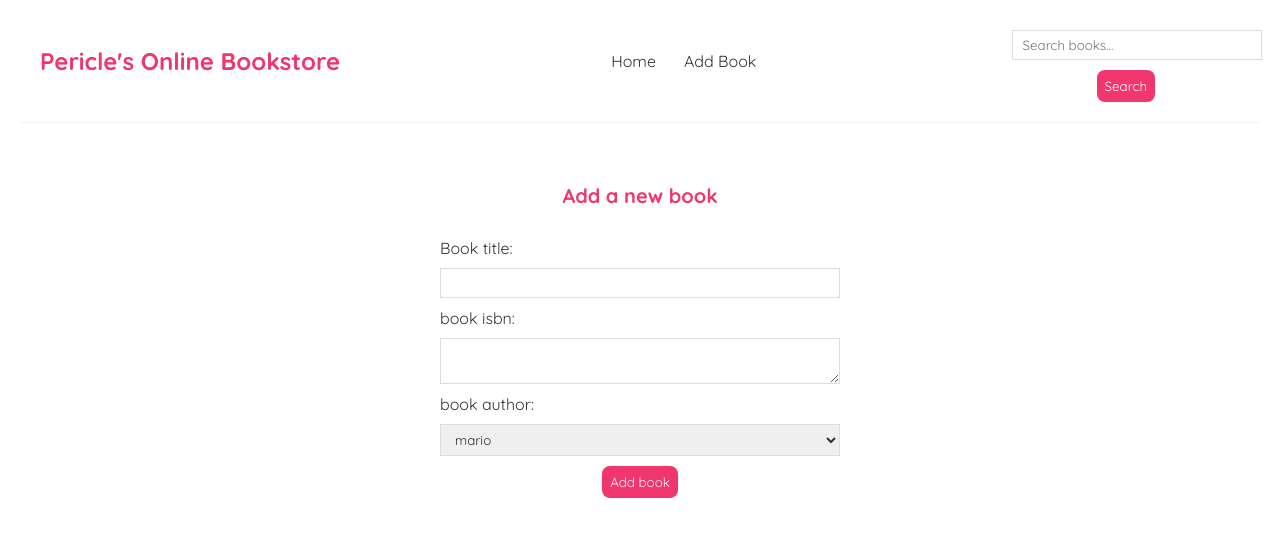
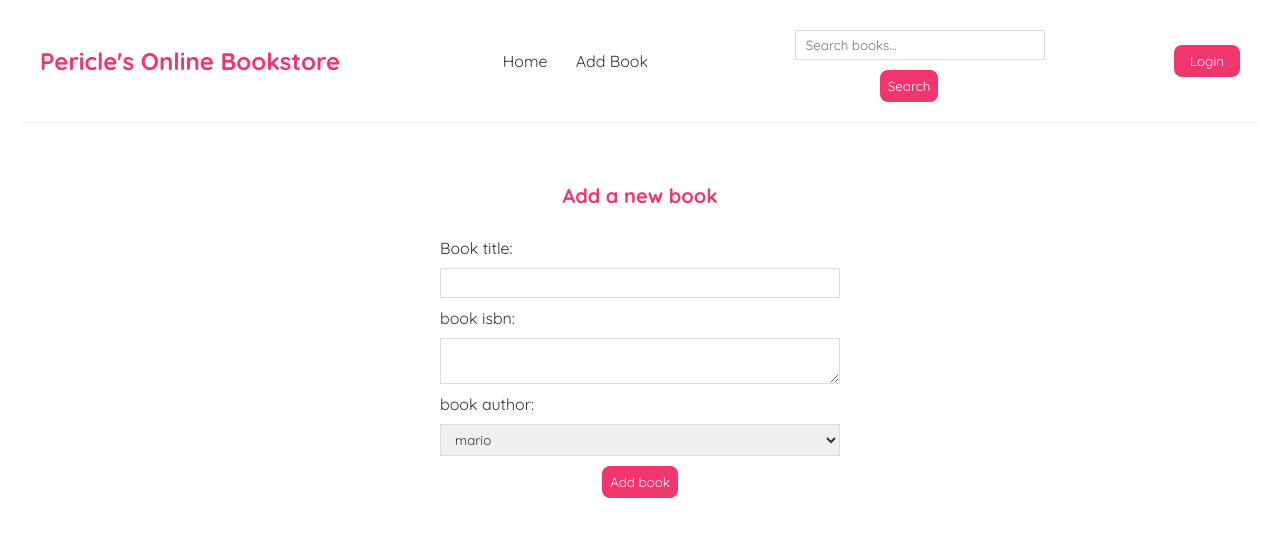
Before and after one commit to shadow-22/BookStoreFrontEnd, a React (Create React App) app: page /AddBook in a window 1280 px wide. Shown: the top 536 px of the page. Built offline with nearby package versions, Linux system fonts and the light colour scheme.

Commit message:
added a login button

```diff
--- /dev/null
+++ b/src/Login.js
@@ -0,0 +1,40 @@
+import { useState } from 'react';
+
+const Login = () => {
+    const [username, setUsername] = useState('admin');
+    const [password, setPassword] = useState('password'); // Example: Hard-coded for simplicity
+
+    const handleLogin = async () => {
+      try {
+        const response = await fetch('/jaxrs-api/api/auth/login', {
+          method: 'POST',
+          headers: {
+            'Content-Type': 'application/json',
+          },
+          body: JSON.stringify({ username, password }),
+        });
+
+        if (response.ok) {
+          const data = await response.json();
+          const token = data.token; // Assuming your API returns the token under 'token' key
+          localStorage.setItem('jwtToken', token); // Store token in local storage
+          alert('Login successful!');
+        } else {
+          alert('Login failed!');
+        }
+      } catch (error) {
+        console.error('Error during login:', error);
+        alert('An error occurred during login.');
+      }
+    };
+
+    return (
+        <div className="login-button">
+            <button onClick={handleLogin}>
+                Login
+            </button>
+        </div>
+    );
+}
+
+export default Login;
--- a/src/NavBar.js
+++ b/src/NavBar.js
@@ -1,5 +1,6 @@
 import { Link } from 'react-router-dom';
 import Search from './Search';
+import Login from './Login';
 
 const NavBar = () => {
     return (
@@ -12,6 +13,9 @@ const NavBar = () => {
             <div className="search-nav">
                 <Search />
             </div>
+            <div className="login">
+                <Login />
+            </div>
         </nav>
     );
 }
--- a/src/index.css
+++ b/src/index.css
@@ -29,6 +29,10 @@
   color: #f1356d;
 }
 .navbar .search-nav {
+  margin-left:auto;
+}
+
+.navbar .login {
   margin-left:auto;
 }
 
@@ -121,3 +125,18 @@
   border-radius: 8px;
   cursor: pointer;
 }
+
+/* Login Button */
+.login-button button {
+  background: #f1356d;
+  color: #fff;
+  border: 0;
+  padding: 8px 16px;
+  border-radius: 8px;
+  cursor: pointer;
+  margin-left: 10px;
+}
+
+.login-button button:hover {
+  background: #e0245e; /* Slightly darker shade on hover */
+}
```
